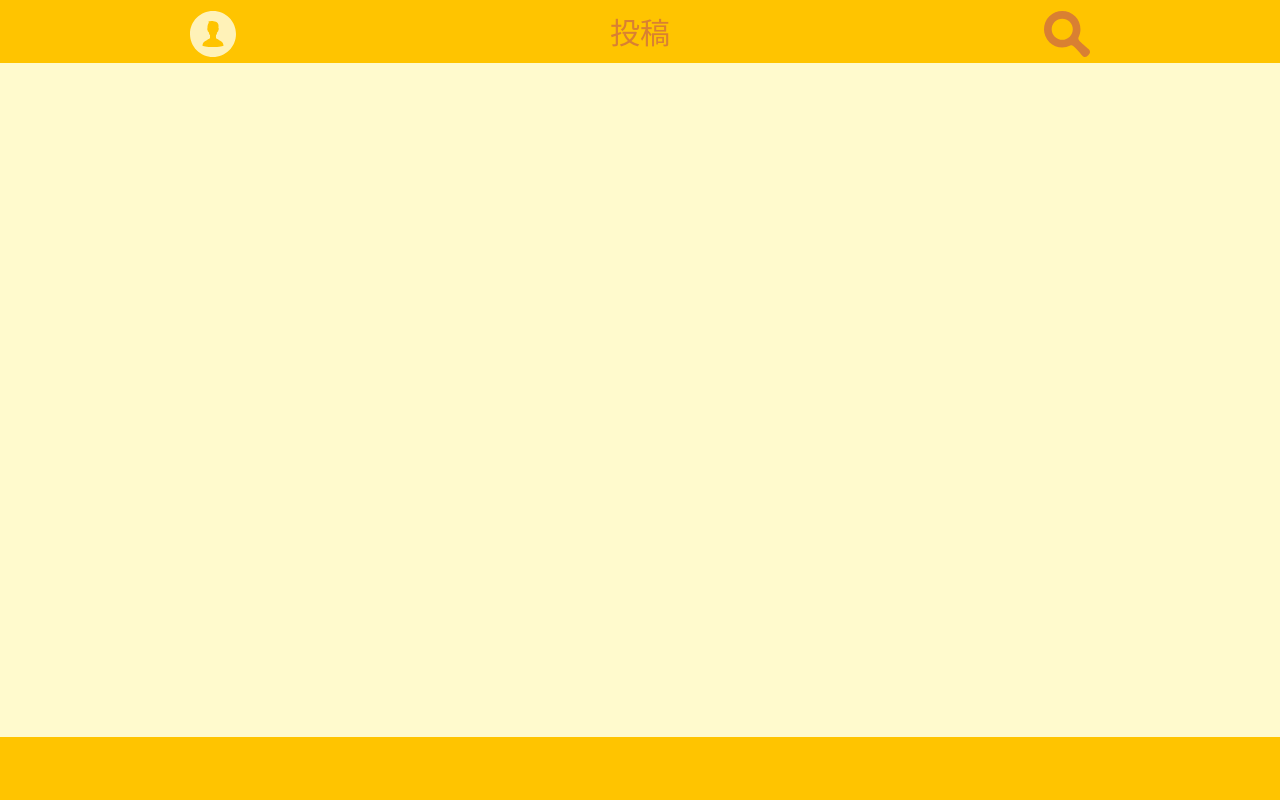
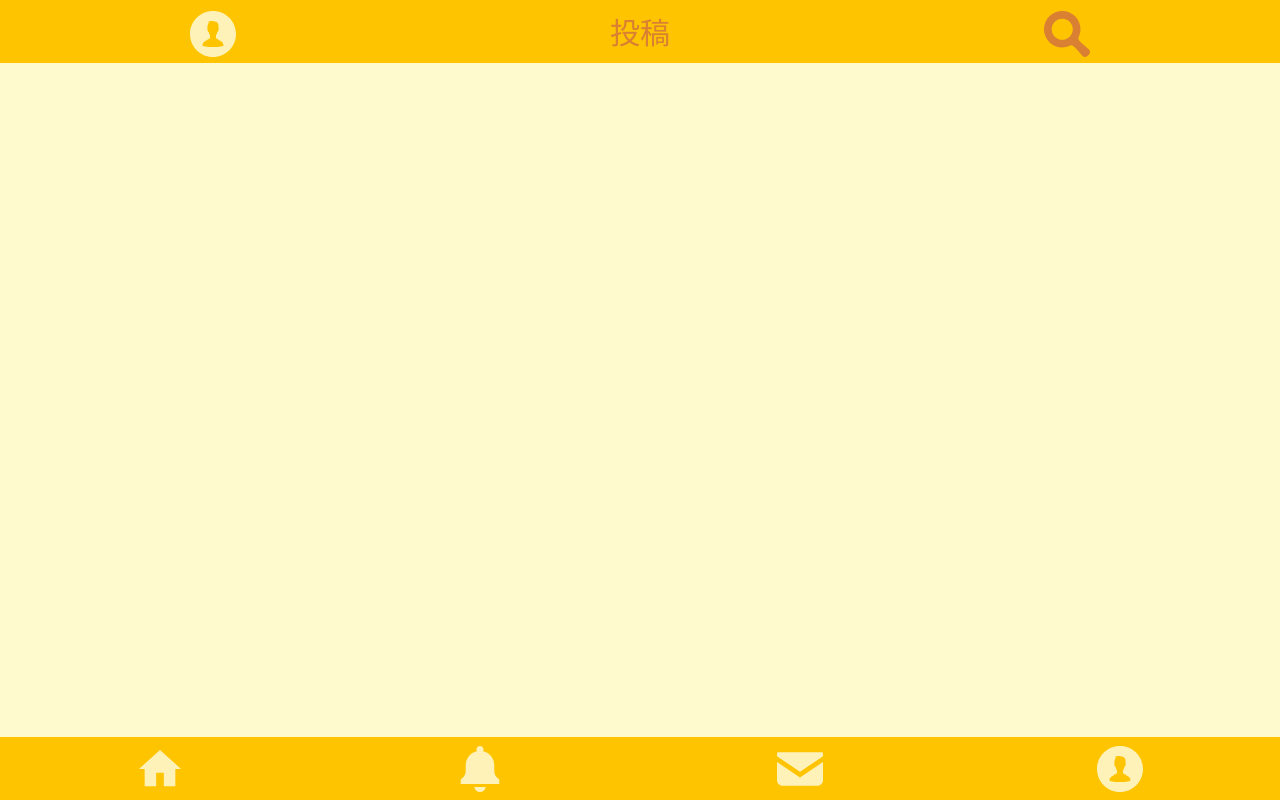
Before and after one commit to namosuke/MyFontSNS, a React (Create React App) app: page /post in a window 1280 px wide. Built offline with nearby package versions, Linux system fonts and the light colour scheme.

Commit message:
投稿画面とフォントセットのfooter追加

```diff
--- a/src/components/Footer.tsx
+++ b/src/components/Footer.tsx
@@ -36,6 +36,18 @@ const Footer = () => (
       <Link to="/messages"><img src={messageIcon} width="43" height="46" alt="メッセージ" /></Link>
       <Link to="/profile"><img src={profileIcon2} alt="プロフィール" /></Link>
     </Route>
+    <Route path="/font/set">
+      <Link to="/"><img src={homeIcon2} alt="タイムライン" /></Link>
+      <Link to="/notifications"><img src={bellIcon} alt="通知" /></Link>
+      <Link to="/messages"><img src={messageIcon} width="43" height="46" alt="メッセージ" /></Link>
+      <Link to="/profile"><img src={profileIcon} alt="プロフィール" /></Link>
+    </Route>
+    <Route path="/post">
+      <Link to="/"><img src={homeIcon2} alt="タイムライン" /></Link>
+      <Link to="/notifications"><img src={bellIcon} alt="通知" /></Link>
+      <Link to="/messages"><img src={messageIcon} width="43" height="46" alt="メッセージ" /></Link>
+      <Link to="/profile"><img src={profileIcon} alt="プロフィール" /></Link>
+    </Route>
 
   </div>
 );
```
